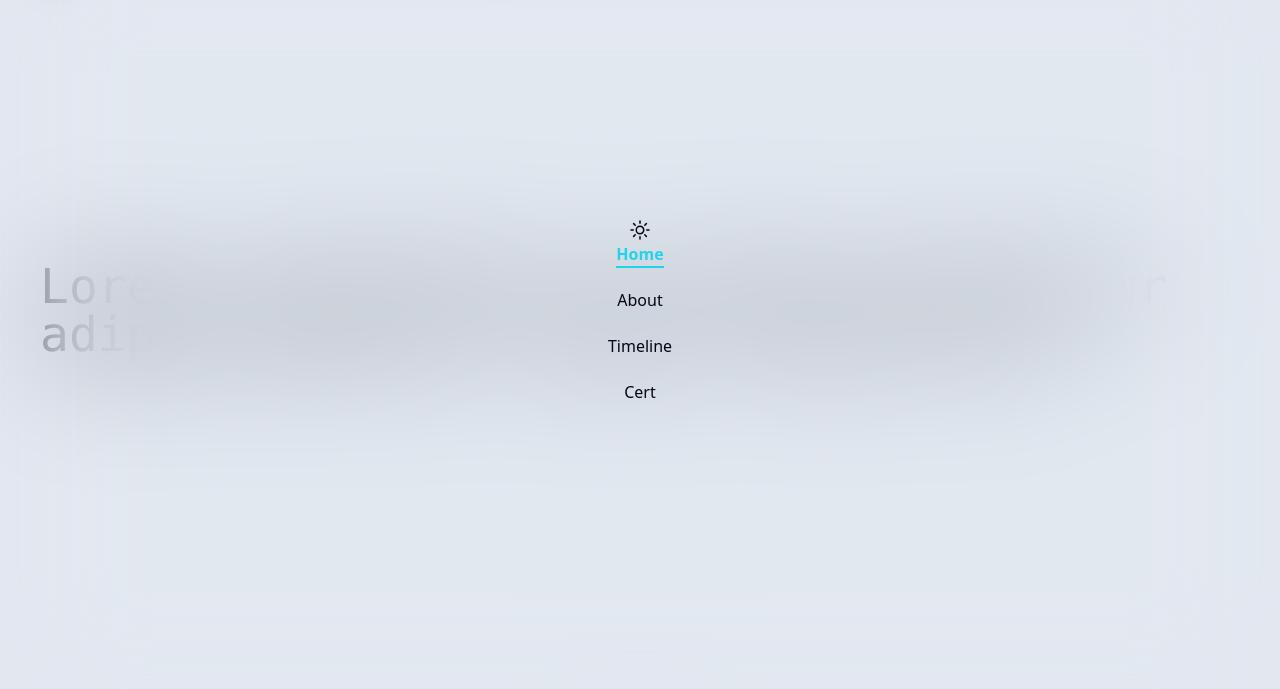
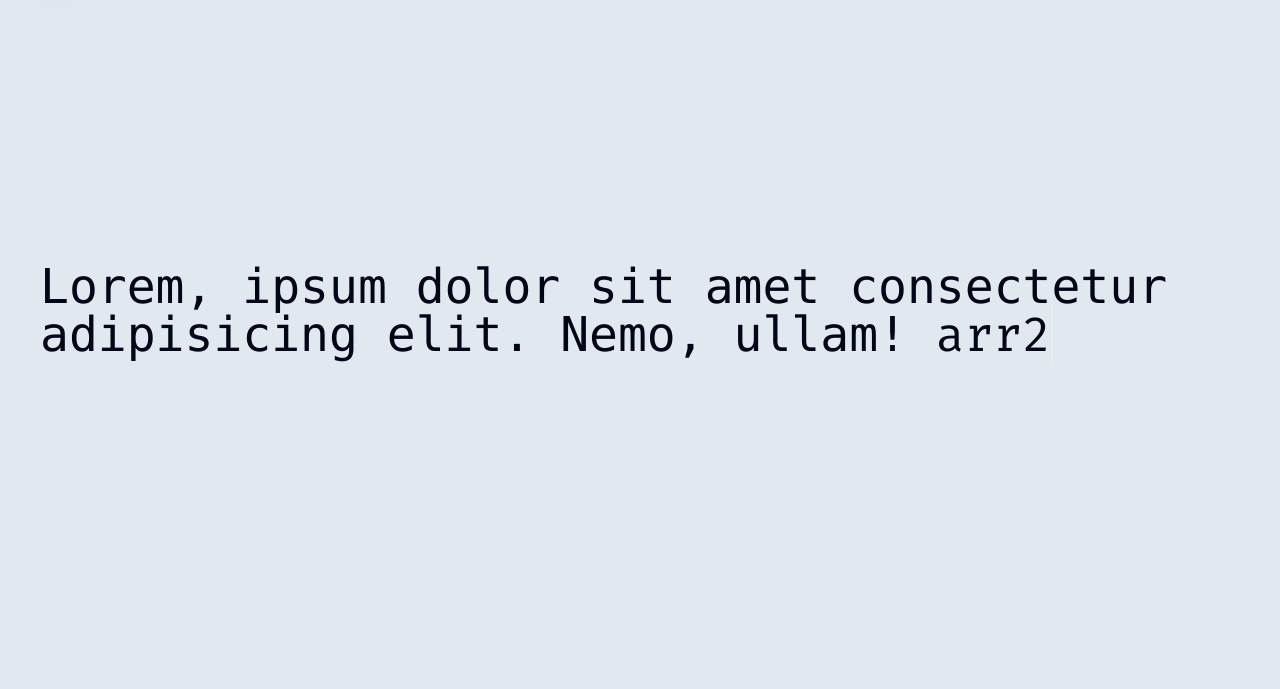
Before and after one commit to aru-ga/kaze-teru, a website: page src/index.html in a window 1280 px wide. Shown: the part 78-767 px from the top of the page. Drawn offline with Linux system fonts and the light colour scheme.

Commit message:
navmob toggle

```diff
--- a/src/index.html
+++ b/src/index.html
@@ -42,13 +42,8 @@
       </nav>
       <!-- mobairu -mt-48-->
 
-        <div id="navmob-extend" class="navmob-extend backdrop-blur-3xl z-30 fixed w-screen h-screen justify-center items-center flex flex-col ease-in-out duration-1000">
-          <div id="close">
-            <svg xmlns="http://www.w3.org/2000/svg" fill="none" viewBox="0 0 24 24" stroke-width="1.5" stroke="currentColor" class="cursor-pointer w-6 h-6">
-              <path stroke-linecap="round" stroke-linejoin="round" d="M12 3v2.25m6.364.386l-1.591 1.591M21 12h-2.25m-.386 6.364l-1.591-1.591M12 18.75V21m-4.773-4.227l-1.591 1.591M5.25 12H3m4.227-4.773L5.636 5.636M15.75 12a3.75 3.75 0 11-7.5 0 3.75 3.75 0 017.5 0z" />
-            </svg>
-          </div>
-            <a href="#" class="mb-5 border-b-2 text-cyan-400 font-semibold hover:text-cyan-500 border-cyan-400">Home</a>
+        <div id="navmob-extend" class="navmob-extend -mt-full backdrop-blur-xl z-30 fixed w-screen h-screen justify-center items-center flex flex-col ease-in-out duration-1000">
+            <a href="#" class="mb-5 hover:text-cyan-500">Home</a>
             <a href="#about" class="mb-5 border-transparent border-b-2 hover:text-cyan-500 hover:border-b-2 duration-300">About</a>
             <a href="#timeline" class="mb-5 border-transparent border-b-2 hover:text-cyan-500 hover:border-b-2 duration-300">Timeline</a>
             <a href="#cert" class="mb-5 border-transparent border-b-2 hover:text-cyan-500 hover:border-b-2 duration-300">Cert</a>
--- a/src/script.js
+++ b/src/script.js
@@ -85,8 +85,6 @@ window.addEventListener('scroll', () => {
     }
   });
 
-  const closeNav = document.getElementById('close');
-
 navmob.addEventListener('click', () => {
   const isBackgroundSet = navbar.classList.contains('bg-slate-900');
   navmobE.classList.toggle('-mt-full');
```
